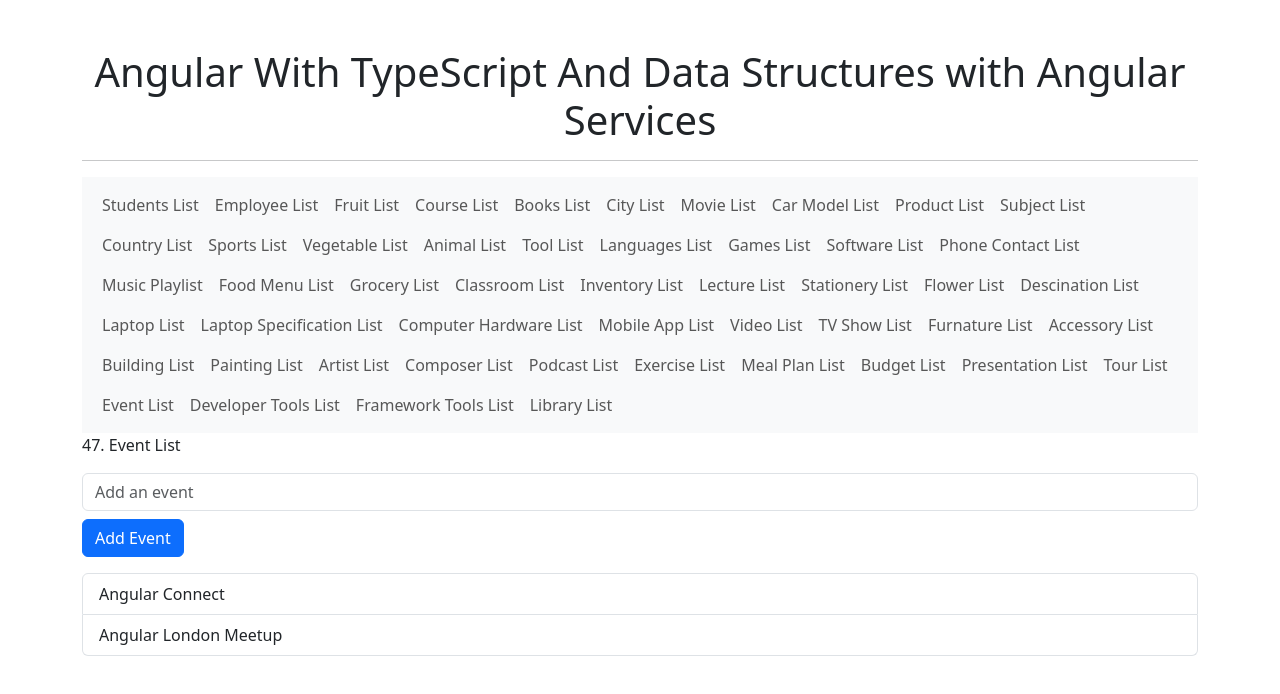
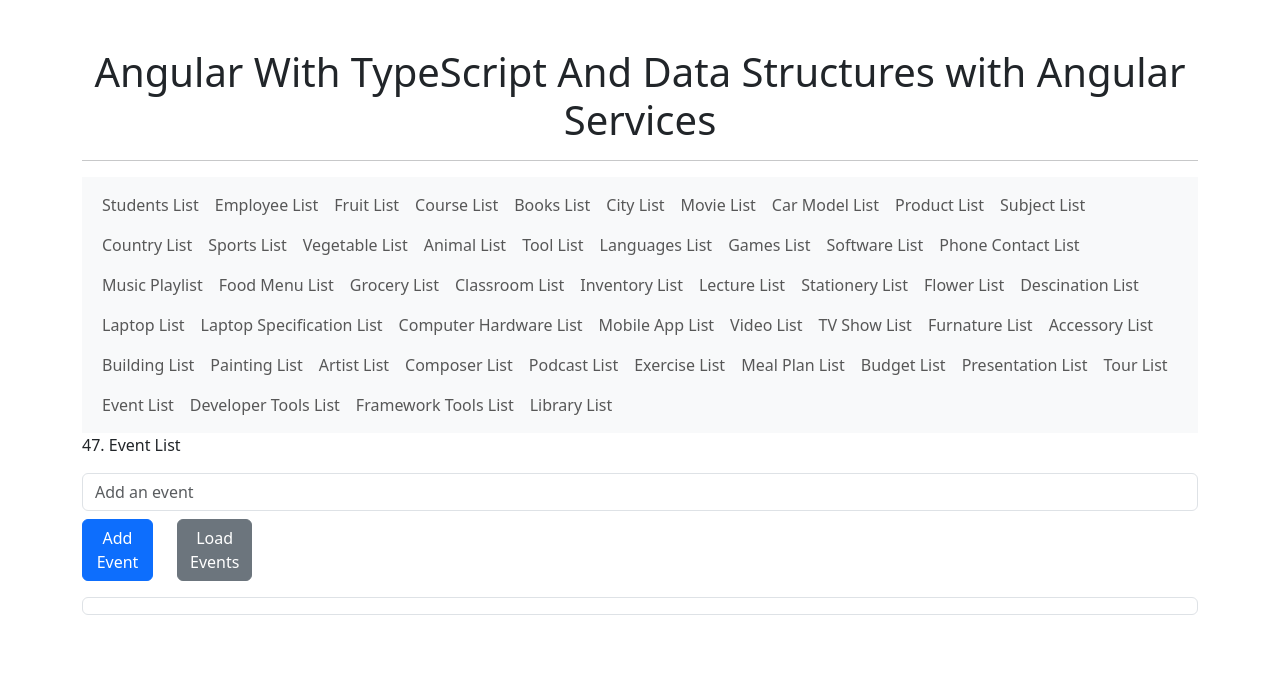
Before and after one commit to muningg/Angular_With_TypeScript_And_Data_Structures, an Angular app: page /event-list in a window 1280 px wide. Shown: the top 694 px of the page. Built offline with nearby package versions, Linux system fonts and the light colour scheme.

Commit message:
feat(event-list-service): add service to load event list

```diff
--- a/src/app/components/event-list/event-list.component.html
+++ b/src/app/components/event-list/event-list.component.html
@@ -1,8 +1,14 @@
 <p>47. Event List</p>
 <input type="text" class="form-control" [(ngModel)]="newEvent" placeholder="Add an event" />
 
-<button class="btn btn-primary mt-2" (click)="addEvent()">Add Event</button>
-
+<div class="row">
+  <div class="col-sm-1">
+    <button class="btn btn-primary mt-2" (click)="addEvent()">Add Event</button>
+  </div>
+  <div class="col-sm-1">
+    <button class="btn btn-secondary mt-2" (click)="provideEventsList()">Load Events</button>
+  </div>
+</div>
 <ul class="mt-3 list-group">
   <li class="list-group-item" *ngFor="let event of events">
     {{event}}
--- a/src/app/components/event-list/event-list.component.ts
+++ b/src/app/components/event-list/event-list.component.ts
@@ -1,4 +1,5 @@
 import { Component } from '@angular/core';
+import { EventListService } from './event-list.service';
 
 @Component({
   selector: 'app-event-list',
@@ -6,13 +7,17 @@ import { Component } from '@angular/core';
   styleUrl: './event-list.component.css'
 })
 export class EventListComponent {
-  events = ['Angular Connect', 'Angular London Meetup'];
+  events = [''];
   newEvent = '';
+  constructor(private eventListService: EventListService) { }
 
   addEvent() {
-    if (this.newEvent) {
-      this.events.push(this.newEvent);
+    if (this.newEvent.trim()) {
+      this.eventListService.addEvent(this.newEvent);
       this.newEvent = '';
     }
   }
+  provideEventsList() {
+    this.events = this.eventListService.loadEvents();
+  }
 }
--- /dev/null
+++ b/src/app/components/event-list/event-list.service.ts
@@ -0,0 +1,18 @@
+import { Injectable } from '@angular/core';
+
+@Injectable({
+  providedIn: 'root'
+})
+export class EventListService {
+  private events: string[] = [
+    'Angular Connect', 'Angular London Meetup'
+  ];
+
+  loadEvents() {
+    return this.events;
+  }
+
+  addEvent(event: string) {
+    this.events.push(event);
+  }
+}
```
Also changed, not shown: 1 other file (tests, documents, lock files or other folders).
